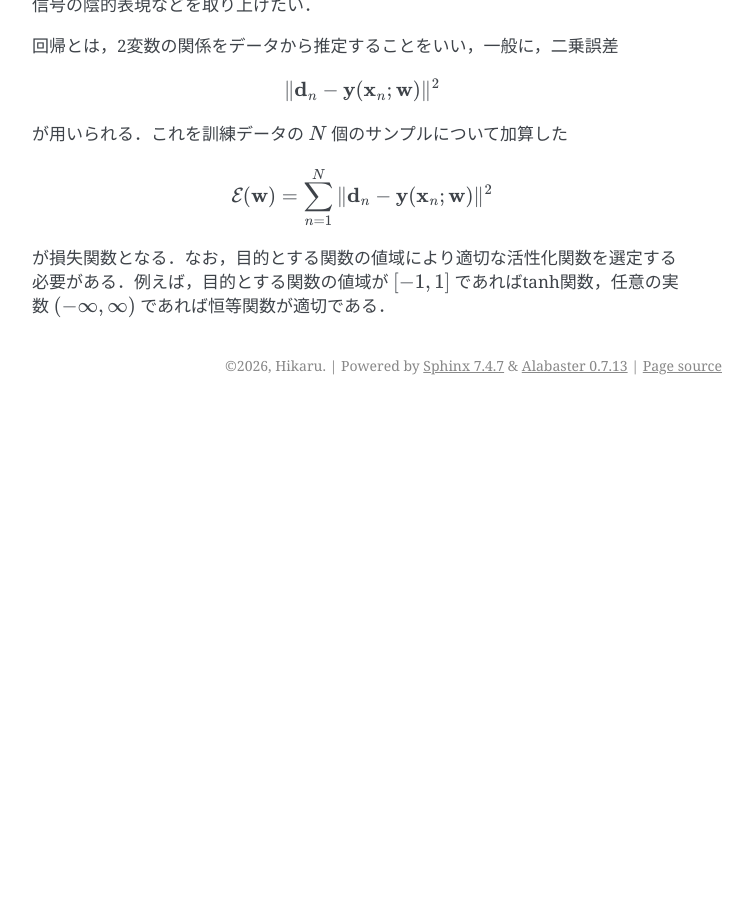
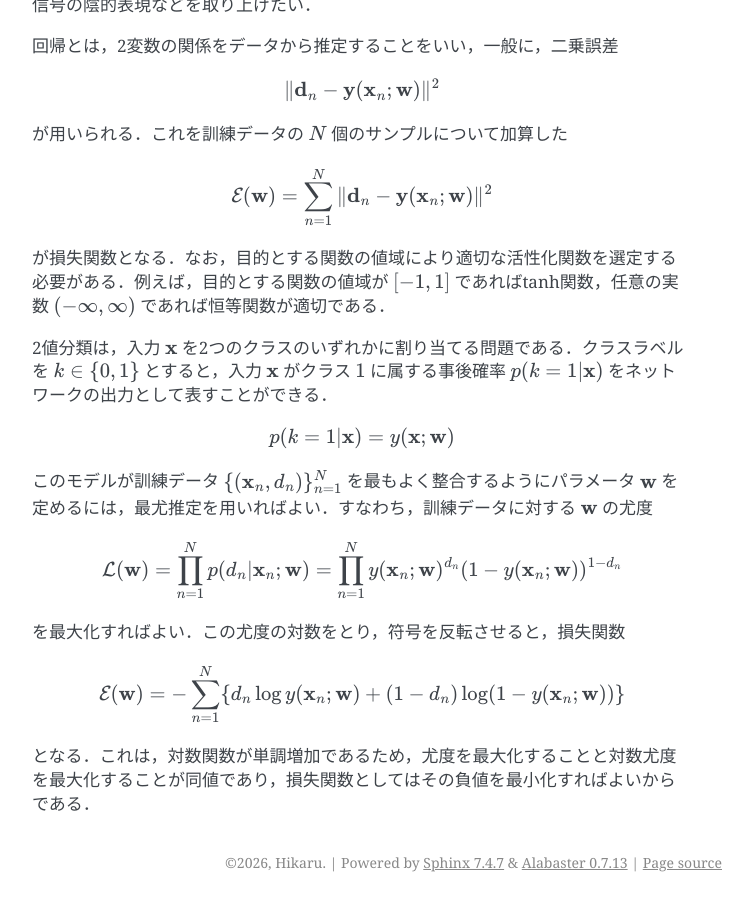
Before and after one commit to sql-hkr/iris, a Sphinx documentation site: the page built from source/ml/dnn/nn.rst, in a window 1280 px wide and 900 px high, scrolled down 1623 px. Shown: the whole window, without its empty margins (388-1141 px from the left). Built offline with Sphinx 7.4.7, drawn with Linux system fonts in a browser that asks for light colours; before the commit the page ends 2028 px from its top, so only the background shows below that.

Commit message:
docs: update nn.rst

```diff
--- a/source/ml/dnn/nn.rst
+++ b/source/ml/dnn/nn.rst
@@ -91,3 +91,23 @@
     \mathcal{E}(\mathbf{w}) = \sum_{n=1}^N \|\mathbf{d}_n - \mathbf{y}(\mathbf{x}_n; \mathbf{w})\|^2
 
 が損失関数となる．なお，目的とする関数の値域により適切な活性化関数を選定する必要がある．例えば，目的とする関数の値域が :math:`[-1,1]` であればtanh関数，任意の実数 :math:`(-\infty, \infty)` であれば恒等関数が適切である．
+
+2値分類は，入力 :math:`\mathbf{x}` を2つのクラスのいずれかに割り当てる問題である．クラスラベルを :math:`k\in \{0,1\}` とすると，入力 :math:`\mathbf{x}` がクラス :math:`1` に属する事後確率 :math:`p(k=1|\mathbf{x})` をネットワークの出力として表すことができる．
+
+.. math::
+
+    p(k=1|\mathbf{x}) = y(\mathbf{x}; \mathbf{w})
+
+このモデルが訓練データ :math:`\{(\mathbf{x}_n, d_n)\}_{n=1}^N` を最もよく整合するようにパラメータ :math:`\mathbf{w}` を定めるには，最尤推定を用いればよい．すなわち，訓練データに対する :math:`\mathbf{w}` の尤度
+
+.. math::
+
+    \mathcal{L}(\mathbf{w}) = \prod_{n=1}^N p(d_n|\mathbf{x}_n; \mathbf{w}) = \prod_{n=1}^N y(\mathbf{x}_n; \mathbf{w})^{d_n} (1 - y(\mathbf{x}_n; \mathbf{w}))^{1-d_n}
+
+を最大化すればよい．この尤度の対数をとり，符号を反転させると，損失関数
+
+.. math::
+
+    \mathcal{E}(\mathbf{w}) = -\sum_{n=1}^N \{d_n \log y(\mathbf{x}_n; \mathbf{w}) + (1-d_n) \log (1 - y(\mathbf{x}_n; \mathbf{w}))\}
+
+となる．これは，対数関数が単調増加であるため，尤度を最大化することと対数尤度を最大化することが同値であり，損失関数としてはその負値を最小化すればよいからである．
```
